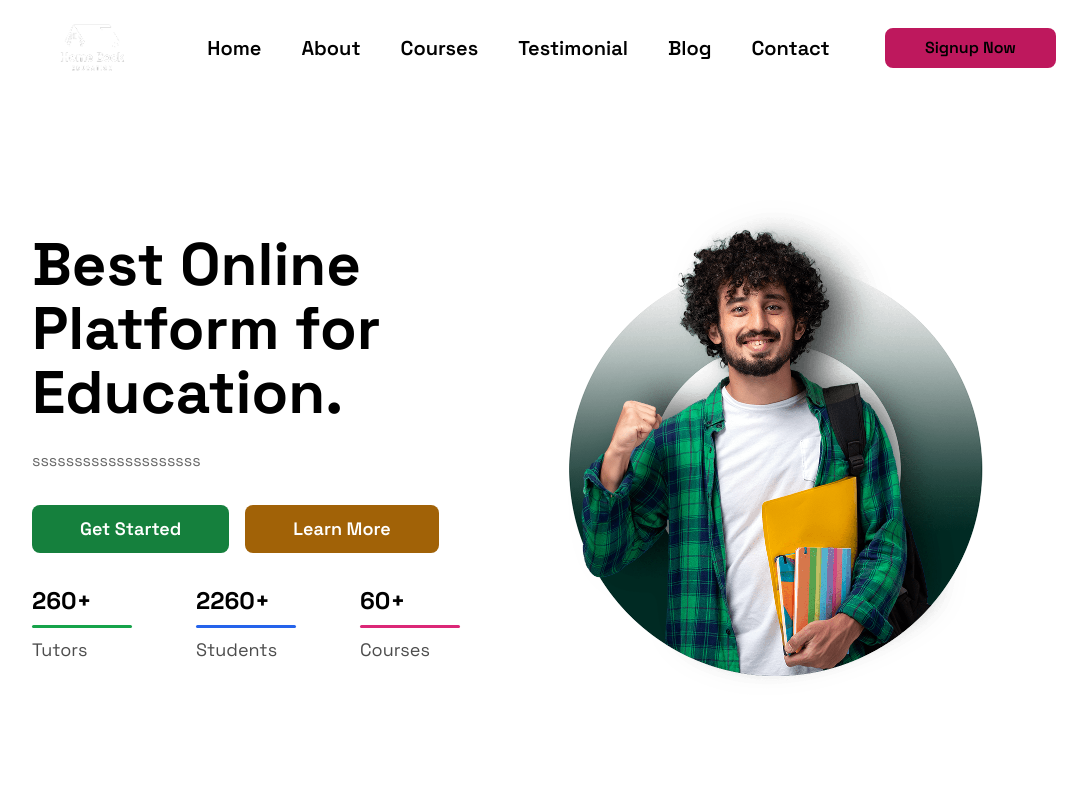
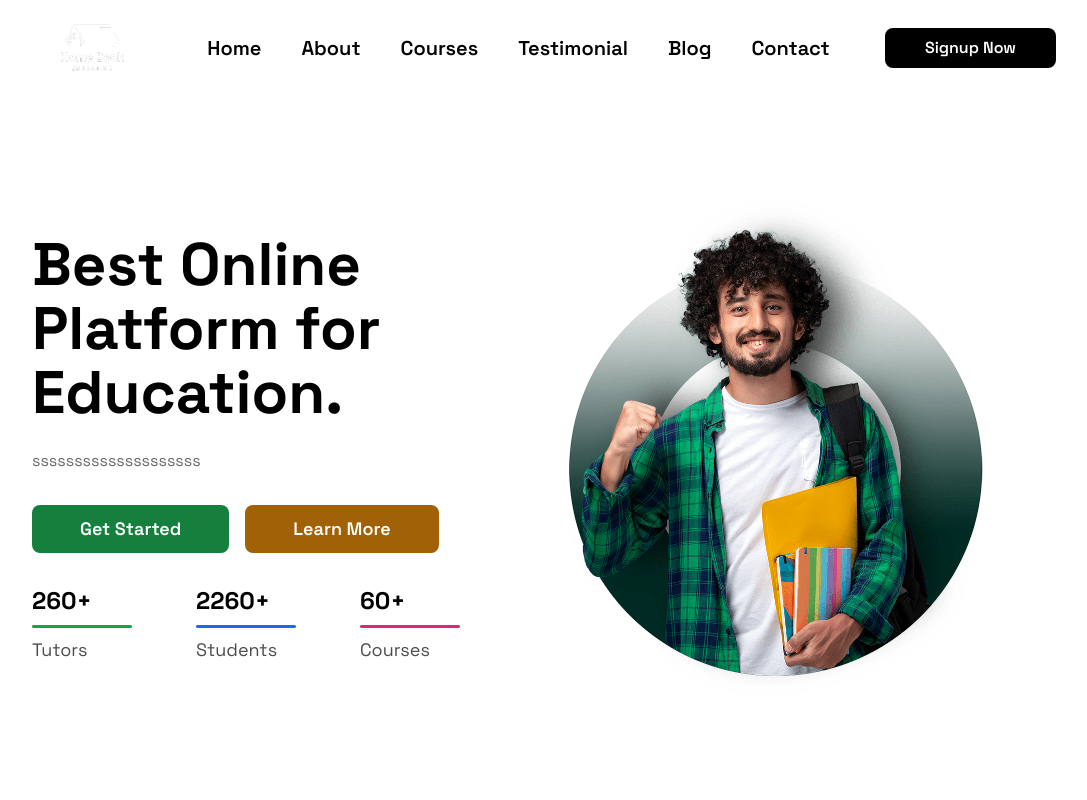
Before and after one commit to NadeeTharuka/new-lms, a Next.js app: page / in a window 1280 px wide. Shown: the top 800 px of the page, without its empty margins (96-1183 px from the left). Built offline with nearby package versions, Linux system fonts and the light colour scheme.

Commit message:
Update Nav.tsx

```diff
--- a/components/Home/Navbar/Nav.tsx
+++ b/components/Home/Navbar/Nav.tsx
@@ -56,8 +56,8 @@ const Nav = ({openNav}:Props) => {
 
         {/* Buttons */}
         <div className="flex items-center space-x-4">
-          <button className="md:px-10 md:py-2 px-8 py-1.5 text-black font-semibold text-base bg-pink-700
-          hover:bg-pink-900 transition-all duration-200 rounded-lg">
+          <button className="md:px-10 md:py-2 px-8 py-1.5 text-white font-semibold text-base bg-black
+          hover:bg-black transition-all duration-200 rounded-lg">
             Signup Now
           </button>
 
```
